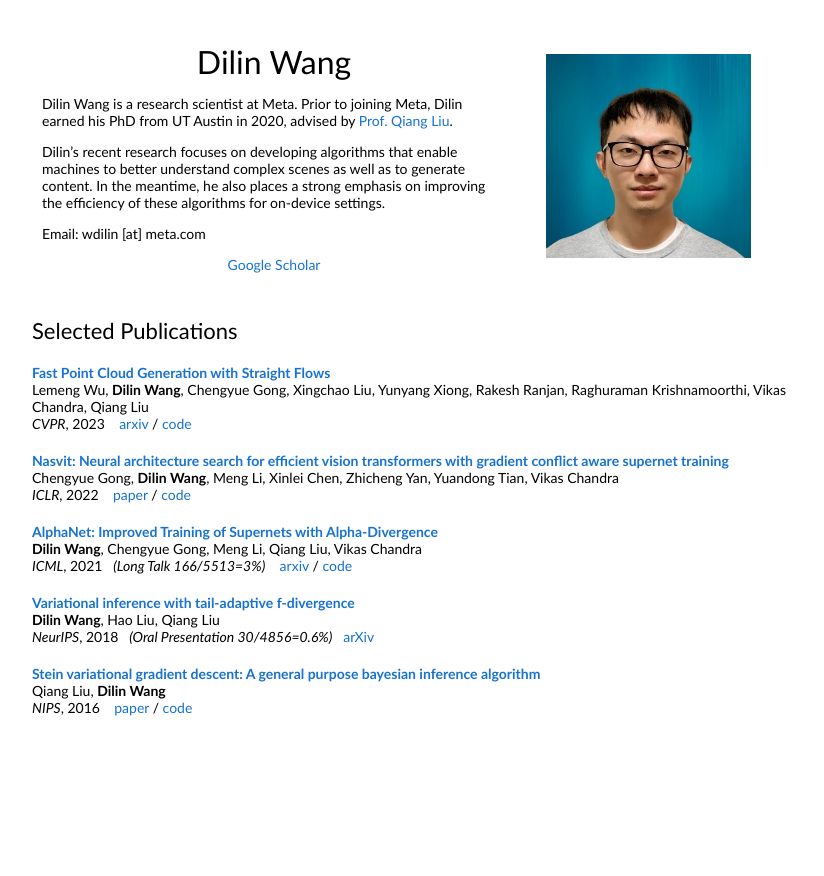
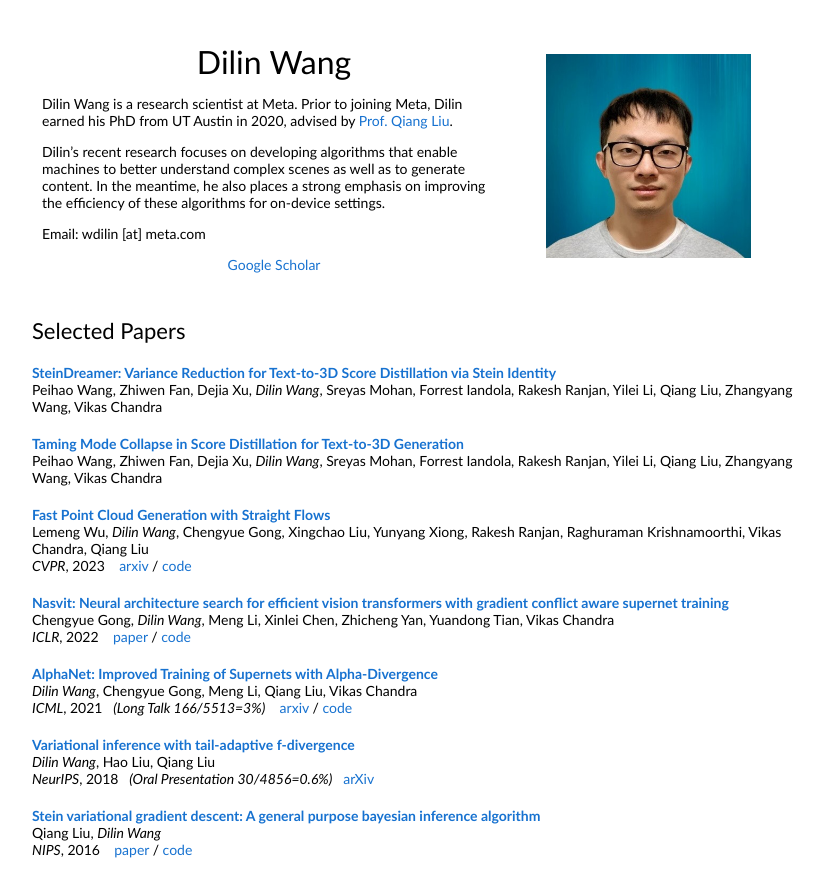
Before and after one commit to wdilin/wdilin.github.io, a plain HTML site: page index.html in a window 1280 px wide. Shown: the whole page, without its empty margins (218-1042 px from the left). Before the commit the page ends 800 px from the top, so only its background shows below. Drawn offline with Linux system fonts and the light colour scheme.

Commit message:
Update index.html

```diff
--- a/index.html
+++ b/index.html
@@ -36,18 +36,39 @@
         <table style="width:100%;border:0px;border-spacing:0px;border-collapse:separate;margin-right:auto;margin-left:auto;"><tbody>
             <tr>
             <td style="padding:10px;width:100%;vertical-align:middle">
-              <heading>Selected Publications</heading>
+              <heading>Selected Papers </heading>
             </td>
           </tr>
         </tbody></table>
         <table style="width:100%;border:0px;border-spacing:0px;border-collapse:separate;margin-right:auto;margin-left:auto;"><tbody>
-          <tr onmouseout="psf_stop()" onmouseover="psf_start()">
+
+	<tr>
+            <td style="padding:10px;width:75%;vertical-align:middle">
+                <a target="_blank" href="https://arxiv.org/pdf/2401.00604.pdf">
+                <papertitle>SteinDreamer: Variance Reduction for Text-to-3D Score Distillation via Stein Identity</papertitle>
+              </a>
+              <br>
+              Peihao Wang, Zhiwen Fan, Dejia Xu, <em>Dilin Wang</em>, Sreyas Mohan, Forrest Iandola, Rakesh Ranjan, Yilei Li, Qiang Liu, Zhangyang Wang, Vikas Chandra
+          </tr>
+
+
+		<tr>
+            <td style="padding:10px;width:75%;vertical-align:middle">
+                <a target="_blank" href="https://arxiv.org/pdf/2401.00604.pdf">
+                <papertitle>Taming Mode Collapse in Score Distillation for Text-to-3D Generation</papertitle>
+              </a>
+              <br>
+              Peihao Wang, Zhiwen Fan, Dejia Xu, <em>Dilin Wang</em>, Sreyas Mohan, Forrest Iandola, Rakesh Ranjan, Yilei Li, Qiang Liu, Zhangyang Wang, Vikas Chandra
+          </tr>
+
+
+	<tr onmouseout="psf_stop()" onmouseover="psf_start()">
             <td style="padding:10px;width:75%;vertical-align:middle">
                             <a target="_blank" href="https://arxiv.org/abs/2212.01747">
                 <papertitle>Fast Point Cloud Generation with Straight Flows</papertitle>
                 </a>
                 <br>
-                Lemeng Wu, <strong>Dilin Wang</strong>, Chengyue Gong, Xingchao Liu, Yunyang Xiong, Rakesh Ranjan, Raghuraman Krishnamoorthi, Vikas Chandra, Qiang Liu
+                Lemeng Wu, <em>Dilin Wang</em>, Chengyue Gong, Xingchao Liu, Yunyang Xiong, Rakesh Ranjan, Raghuraman Krishnamoorthi, Vikas Chandra, Qiang Liu
                 <br>
                 <em>CVPR</em>, 2023  &nbsp;&nbsp;
                 <!-- <br> -->
@@ -62,7 +83,7 @@
                 <papertitle>Nasvit: Neural architecture search for efficient vision transformers with gradient conflict aware supernet training</papertitle>
               </a>
               <br>
-              Chengyue Gong, <strong>Dilin Wang</strong>, Meng Li, Xinlei Chen, Zhicheng Yan, Yuandong Tian, Vikas Chandra
+              Chengyue Gong, <em>Dilin Wang</em>, Meng Li, Xinlei Chen, Zhicheng Yan, Yuandong Tian, Vikas Chandra
               <br>
               <em>ICLR</em>, 2022  &nbsp;&nbsp;
               <!-- <br> -->
@@ -77,7 +98,7 @@
                 <papertitle>AlphaNet: Improved Training of Supernets with Alpha-Divergence</papertitle>
               </a>
               <br>
-              <strong>Dilin Wang</strong>, Chengyue Gong, Meng Li, Qiang Liu, Vikas Chandra
+              <em>Dilin Wang</em>, Chengyue Gong, Meng Li, Qiang Liu, Vikas Chandra
               <br>
 				<em>ICML</em>, 2021 &nbsp <em>(Long Talk 166/5513=3%)</em> &nbsp;&nbsp;
               <!-- <br> -->
@@ -92,7 +113,7 @@
                 <papertitle>Variational inference with tail-adaptive f-divergence</papertitle>
               </a>
               <br>
-              <strong>Dilin Wang</strong>, Hao Liu, Qiang Liu
+              <em>Dilin Wang</em>, Hao Liu, Qiang Liu
               <br>
 				<em>NeurIPS</em>, 2018 &nbsp <em>(Oral Presentation 30/4856=0.6%)</em>&nbsp;&nbsp;
               <!-- <br> -->
@@ -106,7 +127,7 @@
                 <papertitle>Stein variational gradient descent: A general purpose bayesian inference algorithm</papertitle>
               </a>
               <br>
-              Qiang Liu, <strong>Dilin Wang</strong>
+              Qiang Liu, <em>Dilin Wang</em>
               <br>
 				<em>NIPS</em>, 2016 &nbsp;&nbsp;
               <!-- <br> -->
```
